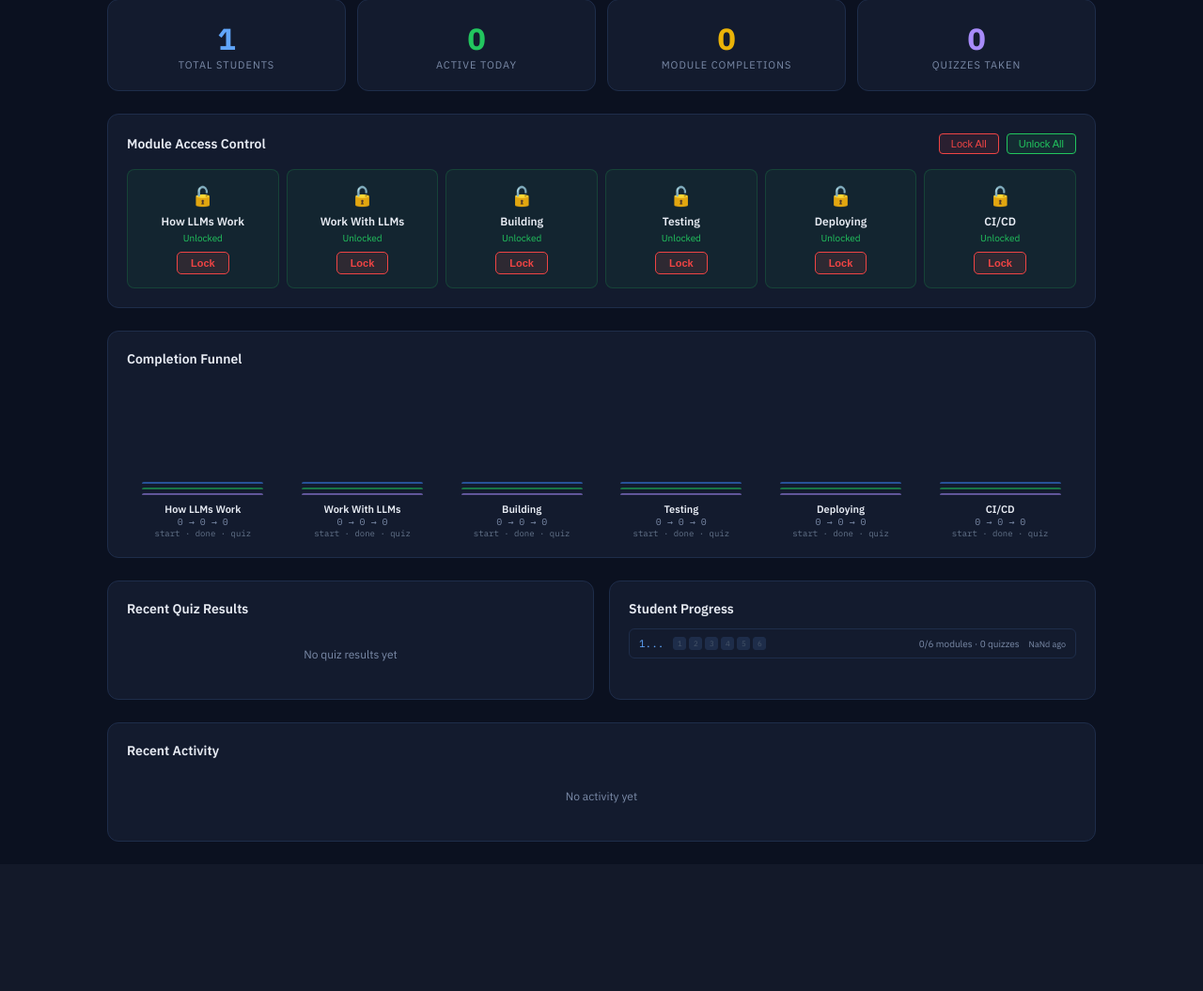
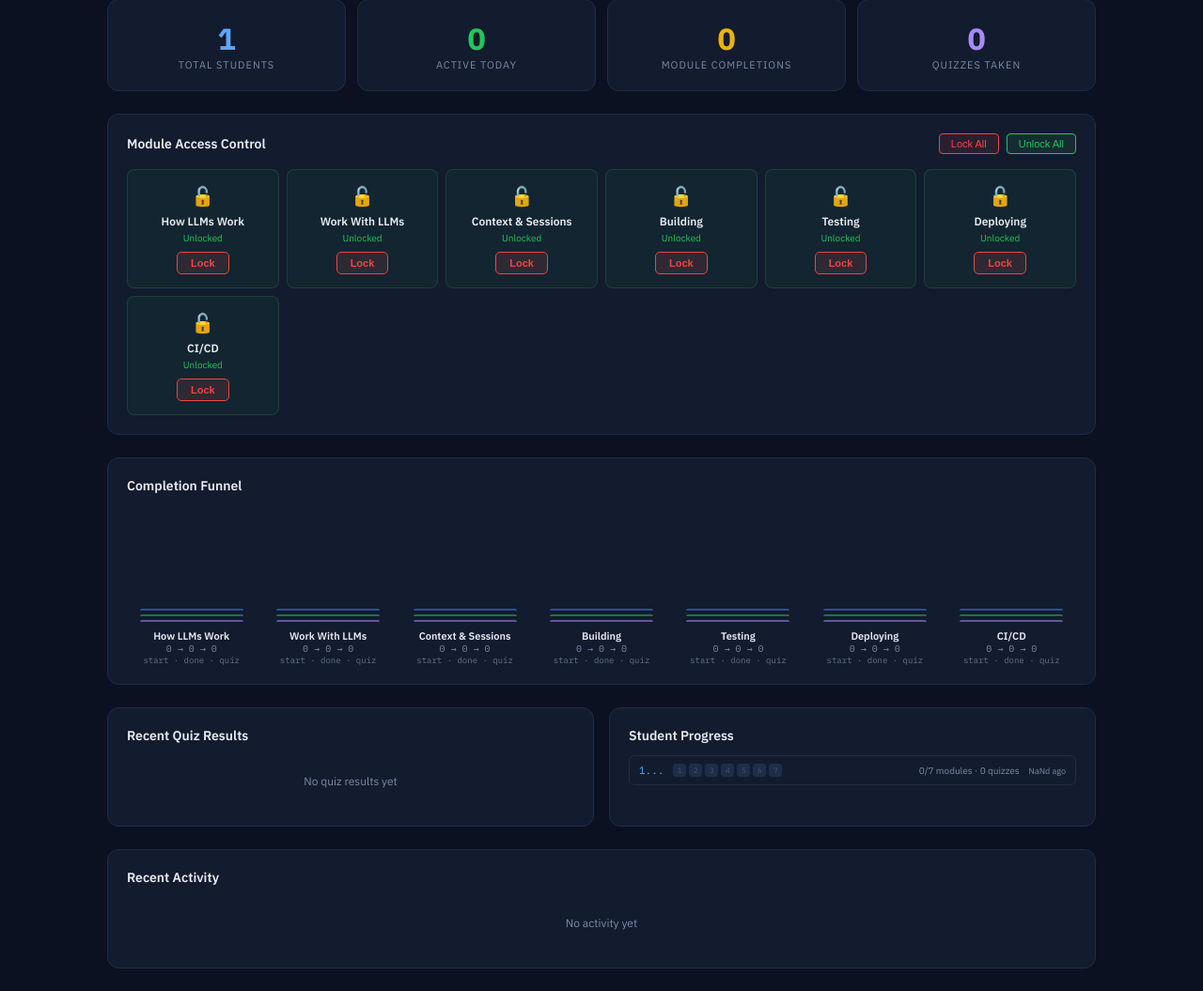
Before and after one commit to reubenpatterson1/how_llms_work, a Flask app: page /admin in a window 1280 px wide. Shown: the part 158-1213 px from the top of the page at 94% size. Before the commit the page ends 1054 px from the top, so only its background shows below. Run offline with Flask 3, Linux system fonts and the light colour scheme; the visitor is signed in with stand-in values (Sample User, id 1); data comes from the database, SQL or seed files in the repository; data that the repository does not hold is empty; some libraries are stand-ins or nearby versions.

Commit message:
Rename admin lock keys to match renumbered modules

```diff
--- a/architect/analytics.py
+++ b/architect/analytics.py
@@ -56,7 +56,7 @@ def init_db():
             );
         """)
         # Seed lock rows if missing
-        for i in range(1, 7):
+        for i in range(1, 8):
             mod = f"part{i}"
             db.execute(
                 "INSERT OR IGNORE INTO module_locks (module, locked, updated_at) VALUES (?, 0, ?)",
@@ -124,7 +124,7 @@ def get_dashboard_data():
 
         # Completion funnel
         funnel = {}
-        for i in range(1, 7):
+        for i in range(1, 8):
             mod = f"part{i}"
             funnel[mod] = {
                 "started": db.execute(
--- a/architect/templates/admin.html
+++ b/architect/templates/admin.html
@@ -52,7 +52,7 @@
     <div class="card-header" style="margin-bottom: 16px;">
       <div class="card-title">Completion Funnel</div>
     </div>
-    <div id="funnel-grid" style="display: grid; grid-template-columns: repeat(6, 1fr); gap: 8px;"></div>
+    <div id="funnel-grid" style="display: grid; grid-template-columns: repeat(7, 1fr); gap: 8px;"></div>
   </div>
 
   <div style="display: grid; grid-template-columns: 1fr 1fr; gap: 16px; margin-bottom: 24px;">
@@ -106,10 +106,11 @@
 const MODULE_NAMES = {
   part1: "How LLMs Work",
   part2: "Work With LLMs",
-  part3: "Building",
-  part4: "Testing",
-  part5: "Deploying",
-  part6: "CI/CD",
+  part3: "Context & Sessions",
+  part4: "Building",
+  part5: "Testing",
+  part6: "Deploying",
+  part7: "CI/CD",
 };
 
 const EVENT_COLORS = {
@@ -146,7 +147,7 @@ function renderSummary(d) {
 function renderModuleLocks(locks) {
   const el = document.getElementById('module-locks');
   el.innerHTML = '';
-  for (let i = 1; i <= 6; i++) {
+  for (let i = 1; i <= 7; i++) {
     const mod = 'part' + i;
     const locked = !!locks[mod];
     const col = document.createElement('div');
@@ -172,7 +173,7 @@ async function toggleLock(module, locked) {
 }
 
 async function setAllLocks(locked) {
-  for (let i = 1; i <= 6; i++) {
+  for (let i = 1; i <= 7; i++) {
     await fetch(PFX + '/api/analytics/locks', {
       method: 'POST', headers: {'Content-Type': 'application/json'},
       body: JSON.stringify({ module: 'part' + i, locked })
@@ -225,12 +226,12 @@ function renderUserProgress(users) {
     <div class="result-row">
       <span style="color:var(--accent);font-family:'IBM Plex Mono',monospace;font-size:11px;">${u.user_id}</span>
       <div class="progress-dots" style="flex:1;">
-        ${[1,2,3,4,5,6].map(i => {
+        ${[1,2,3,4,5,6,7].map(i => {
           const done = u.modules_completed >= i;
           return `<div class="progress-dot" style="background:${done ? '#22C55E30' : 'var(--border)'};color:${done ? '#22C55E' : '#475569'};border:1px solid ${done ? '#22C55E50' : 'var(--border)'}">${i}</div>`;
         }).join('')}
       </div>
-      <span style="color:var(--text-dim);font-size:10px;">${u.modules_completed}/6 modules · ${u.quizzes_taken} quizzes</span>
+      <span style="color:var(--text-dim);font-size:10px;">${u.modules_completed}/7 modules · ${u.quizzes_taken} quizzes</span>
       <span style="color:var(--text-dim);font-size:9px;">${timeAgo(u.last_seen)}</span>
     </div>
   `).join('');
--- a/architect/webapp.py
+++ b/architect/webapp.py
@@ -775,7 +775,7 @@ def analytics_set_lock():
     data = request.get_json(silent=True) or {}
     module = data.get("module", "")
     locked = data.get("locked", False)
-    if module not in [f"part{i}" for i in range(1, 7)]:
+    if module not in [f"part{i}" for i in range(1, 8)]:
         return jsonify({"error": "Invalid module"}), 400
     set_module_lock(module, locked)
     return jsonify({"ok": True, "module": module, "locked": locked})
```
